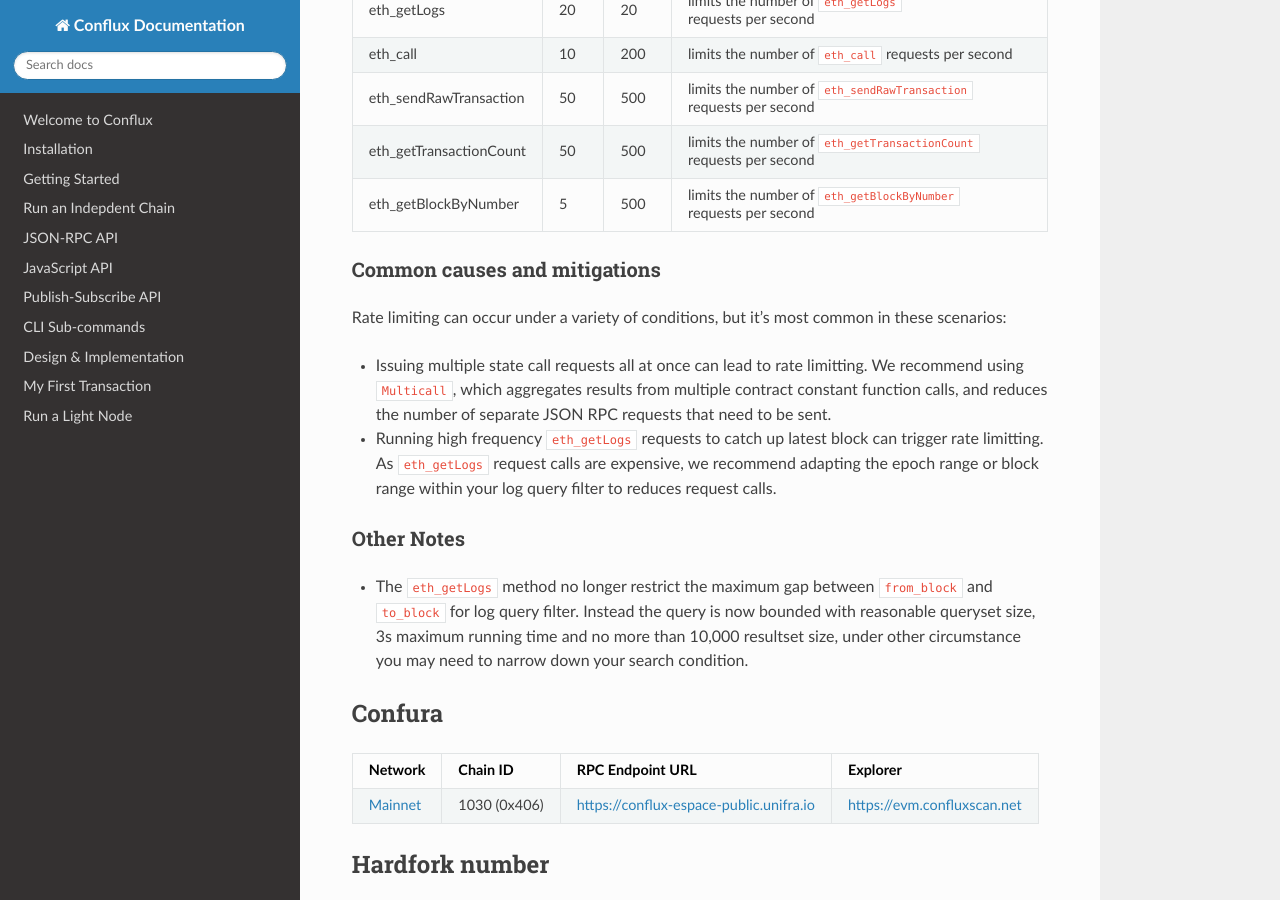
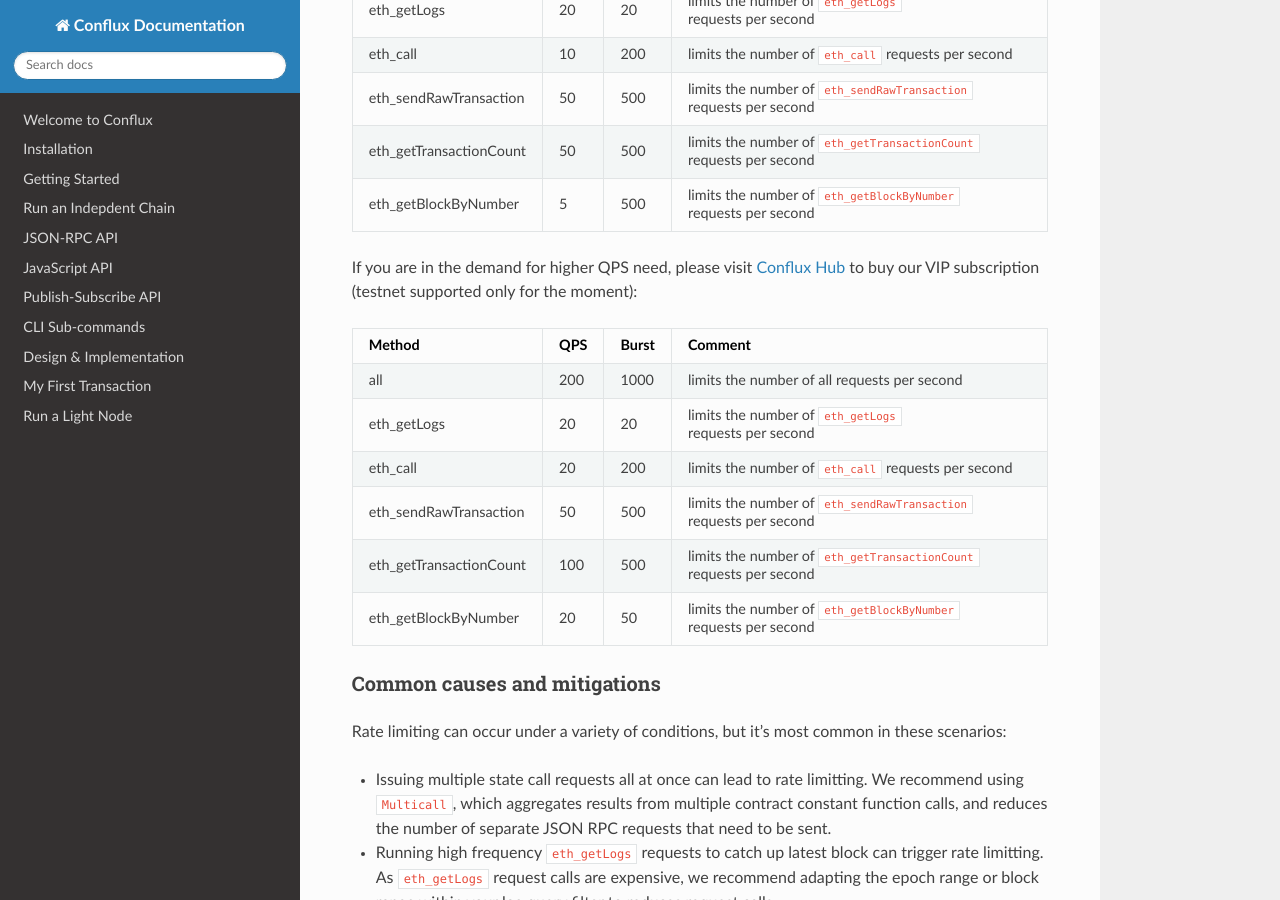
Before and after one commit to Conflux-Chain/conflux-doc, an MkDocs documentation site: the page built from docs/EVM-Space/networks.md, in a window 1280 px wide and 900 px high, scrolled down 748 px. Built offline with MkDocs 1.6.1, drawn with Linux system fonts in a browser that asks for light colours; nearby versions of some CDN libraries.

Commit message:
Add Confura VIP subscription rate limit specification

```diff
--- a/docs/EVM-Space/networks.md
+++ b/docs/EVM-Space/networks.md
@@ -36,6 +36,17 @@ To ensure the service availability, we've added several rate limiters (implement
 | eth_getTransactionCount | 50 | 500 | limits the number of `eth_getTransactionCount` requests per second |
 | eth_getBlockByNumber | 5 | 500 | limits the number of `eth_getBlockByNumber` requests per second |
 
+If you are in the demand for higher QPS need, please visit [Conflux Hub](https://test.confluxhub.io/payment/consumer/apps) to buy our VIP subscription (testnet supported only for the moment):
+
+| Method | QPS | Burst | Comment |
+| -------- | -------- | --------| -------- |
+| all | 200 | 1000 |  limits the number of all requests per second |
+| eth_getLogs | 20 | 20 | limits the number of `eth_getLogs` requests per second |
+| eth_call | 20 | 200 | limits the number of `eth_call` requests per second |
+| eth_sendRawTransaction | 50 | 500 | limits the number of `eth_sendRawTransaction` requests per second |
+| eth_getTransactionCount | 100 | 500 | limits the number of `eth_getTransactionCount` requests per second |
+| eth_getBlockByNumber | 20 | 50 | limits the number of `eth_getBlockByNumber` requests per second |
+
 ### Common causes and mitigations
 
 Rate limiting can occur under a variety of conditions, but it’s most common in these scenarios:
```
